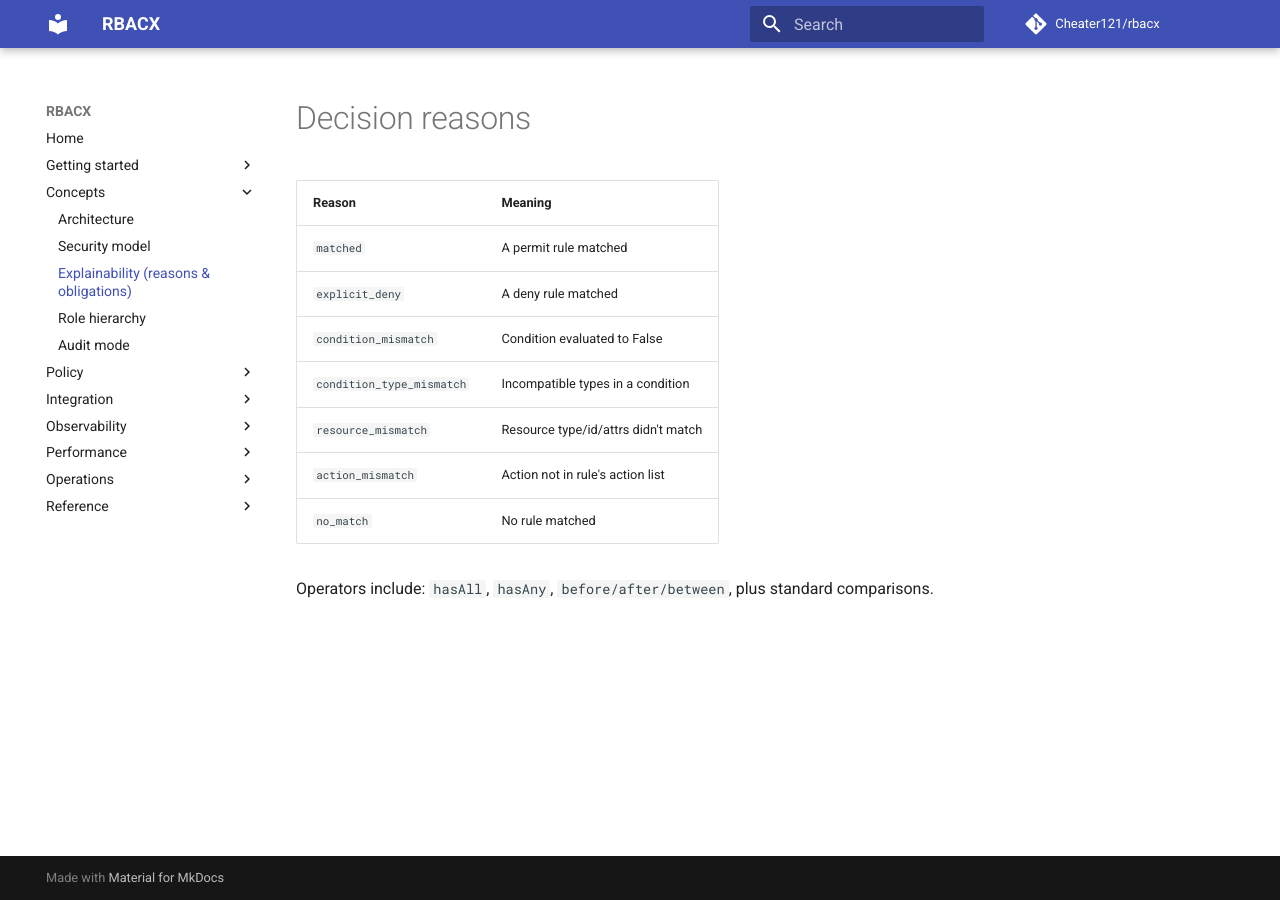
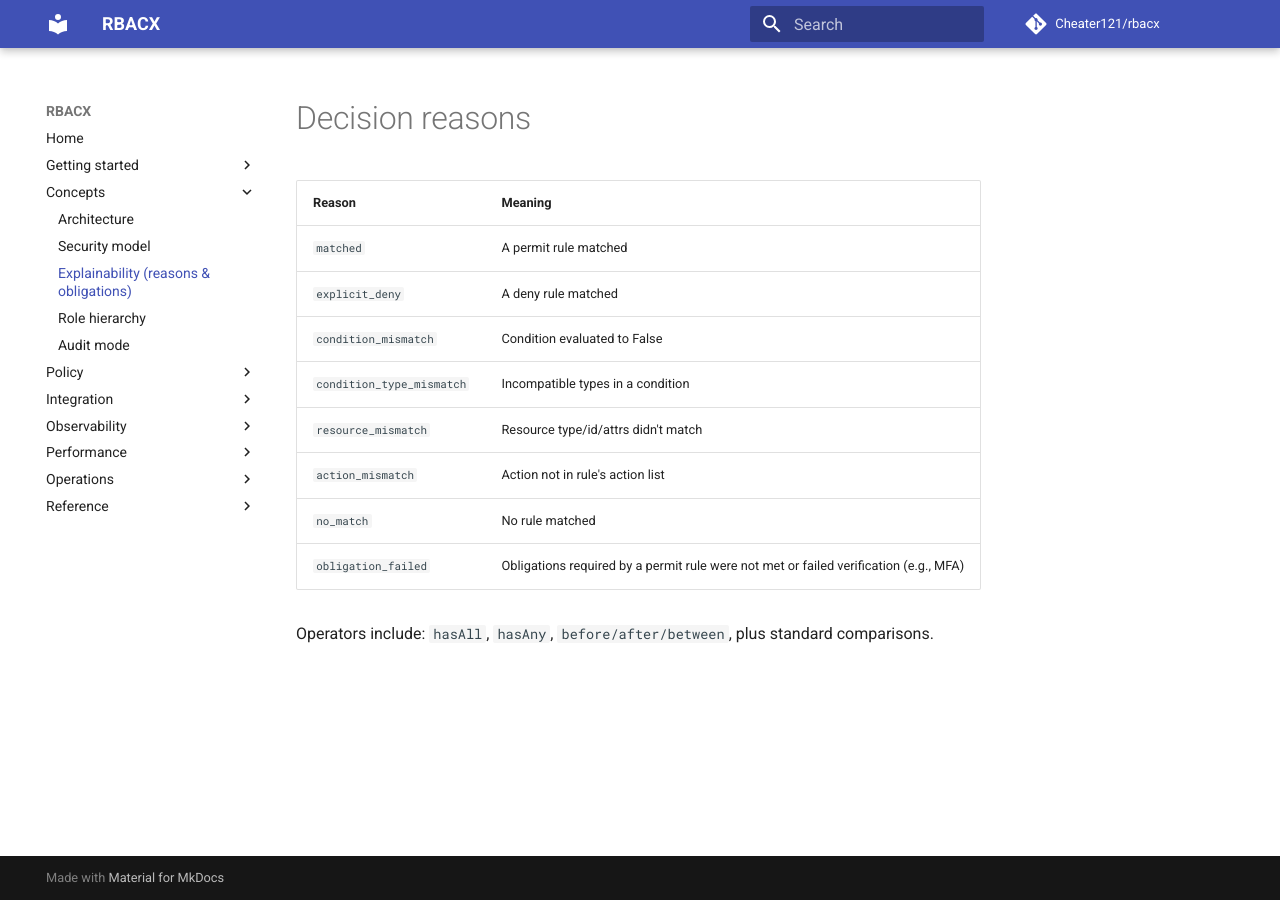
Before and after one commit to Cheater121/rbacx, an MkDocs documentation site: the page built from docs/reasons.md, in a window 1280 px wide. Built offline with MkDocs 1.6.1 and Material for MkDocs 9.7.7, drawn with Linux system fonts in a browser that asks for light colours; comment, search, counter and statistics services are not loaded.

Commit message:
Update reasons.md
Obligations failed

```diff
--- a/docs/reasons.md
+++ b/docs/reasons.md
@@ -1,13 +1,14 @@
 # Decision reasons
 
-| Reason                    | Meaning                                  |
-|---------------------------|------------------------------------------|
-| `matched`                 | A permit rule matched                    |
-| `explicit_deny`           | A deny rule matched                      |
-| `condition_mismatch`      | Condition evaluated to False             |
-| `condition_type_mismatch` | Incompatible types in a condition        |
-| `resource_mismatch`       | Resource type/id/attrs didn't match      |
-| `action_mismatch`         | Action not in rule's action list         |
-| `no_match`                | No rule matched                          |
+| Reason                    | Meaning                                           |
+|---------------------------|---------------------------------------------------|
+| `matched`                 | A permit rule matched                             |
+| `explicit_deny`           | A deny rule matched                               |
+| `condition_mismatch`      | Condition evaluated to False                      |
+| `condition_type_mismatch` | Incompatible types in a condition                 |
+| `resource_mismatch`       | Resource type/id/attrs didn't match               |
+| `action_mismatch`         | Action not in rule's action list                  |
+| `no_match`                | No rule matched                                   |
+| `obligation_failed`       | Obligations required by a permit rule were not met or failed verification (e.g., MFA) |
 
 Operators include: `hasAll`, `hasAny`, `before/after/between`, plus standard comparisons.
```
